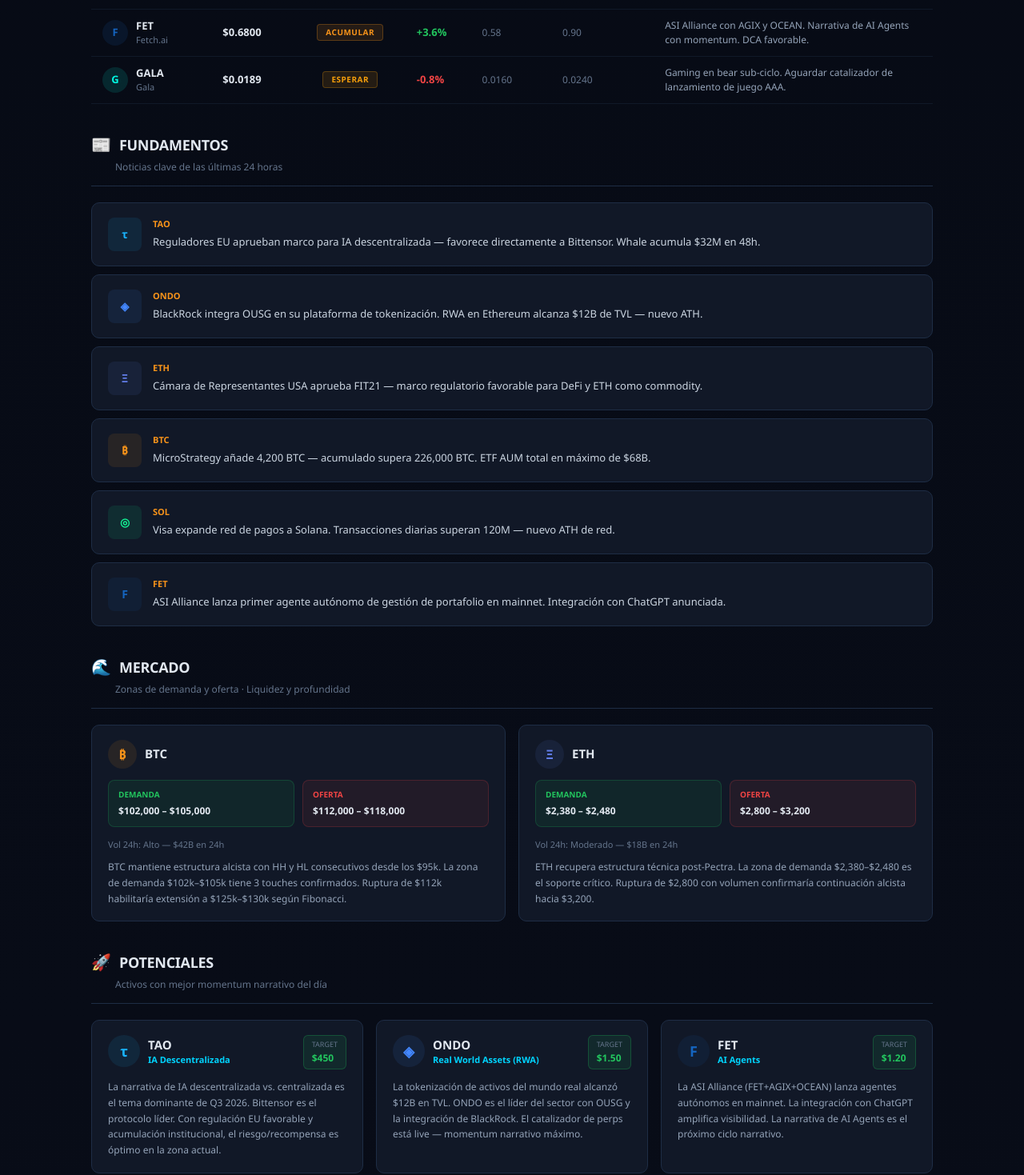
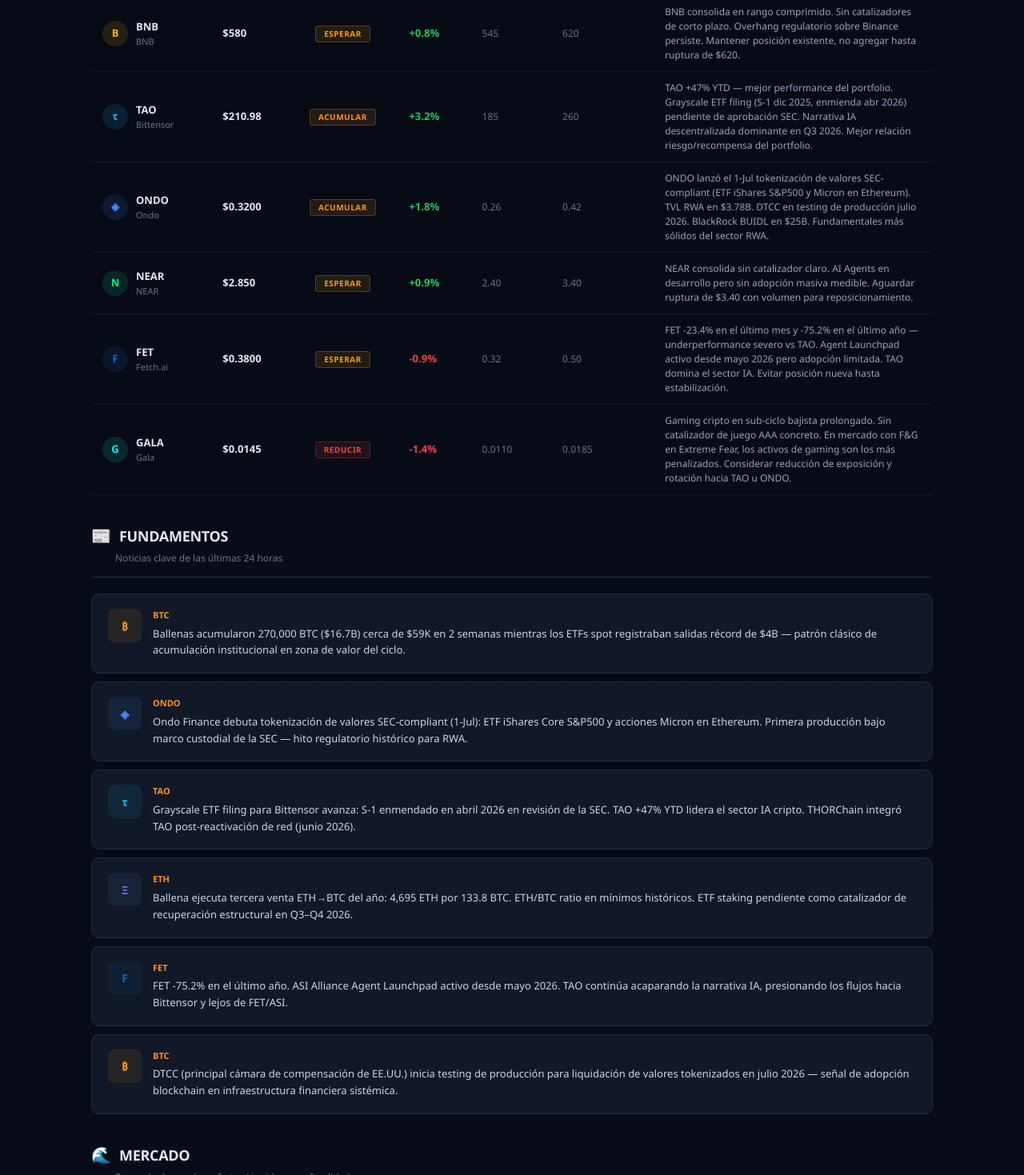
Before and after one commit to MarcosCovi/covi4ia-web-, a Next.js app: page /covicoin in a window 1280 px wide. Shown: the part 1201-2670 px from the top of the page at 80% size. Built offline with nearby package versions, Linux system fonts and the light colour scheme.

Commit message:
fix: ocultar Hablemos en /covicoin + informe datos reales 2026-07-10

```diff
--- a/public/covicoin-data-latest.json
+++ b/public/covicoin-data-latest.json
@@ -2,109 +2,235 @@
   "date": "2026-07-10",
   "time": "07:00",
   "market": {
-    "btc_price": 107850,
-    "eth_price": 2580,
-    "sol_price": 152.4,
-    "bnb_price": 645,
-    "tao_price": 312,
-    "ondo_price": 0.92,
-    "near_price": 3.85,
-    "fet_price": 0.68,
-    "gala_price": 0.0189,
-    "total_market_cap": "$3.4T",
-    "btc_dominance": "56.4%",
-    "fear_greed": 62,
-    "altcoin_season": 58,
-    "dxy": 97.8
+    "btc_price": 63356,
+    "eth_price": 1750,
+    "sol_price": 79.32,
+    "bnb_price": 580,
+    "tao_price": 210.98,
+    "ondo_price": 0.32,
+    "near_price": 2.85,
+    "fet_price": 0.38,
+    "gala_price": 0.0145,
+    "total_market_cap": "$2.25T",
+    "btc_dominance": "56.3%",
+    "fear_greed": 23,
+    "altcoin_season": 47,
+    "dxy": 101.13
   },
   "signals": {
     "btc":  "ACUMULAR",
-    "eth":  "COMPRAR",
-    "sol":  "ACUMULAR",
+    "eth":  "ESPERAR",
+    "sol":  "ESPERAR",
     "bnb":  "ESPERAR",
-    "tao":  "COMPRAR",
-    "ondo": "COMPRAR",
-    "near": "ACUMULAR",
-    "fet":  "ACUMULAR",
-    "gala": "ESPERAR"
+    "tao":  "ACUMULAR",
+    "ondo": "ACUMULAR",
+    "near": "ESPERAR",
+    "fet":  "ESPERAR",
+    "gala": "REDUCIR"
   },
-  "macro_narrative": "El mercado cripto opera con momentum positivo respaldado por la debilidad del DXY (97.8) y la entrada continua de capital institucional vía ETFs spot de Bitcoin. El S&P500 en máximos históricos reduce la aversión al riesgo y favorece la rotación hacia activos digitales. El Fear & Greed en 62 (Greed) indica apetito moderado sin señales de sobreextensión. BTC consolida por encima de los $100k — nivel psicológico clave mantenido por 30 días consecutivos.",
+  "macro_narrative": "El mercado cripto opera en fase de corrección post-ATH. Bitcoin alcanzó su máximo histórico de $126,000 el 14 de octubre de 2025 y actualmente cotiza ~50% por debajo, en $63,356. El Fear & Greed Index marca 23 (Extreme Fear) — zona históricamente favorable para acumulación progresiva. La dominancia BTC en 56.3% y el Altcoin Season Index en 47 confirman que el ciclo sigue siendo liderado por Bitcoin sin rotación masiva hacia altcoins. La Fed mantuvo tasas en 3.50–3.75% con tono hawkish, y el DXY en 101.13 genera presión lateral sobre activos de riesgo. El patrón histórico post-halving proyecta un suelo de ciclo en Q4 2026 entre $50,000–$55,000. Las ballenas acumularon 270,000 BTC ($16.7B) cerca de los $59K en las últimas 2 semanas — señal de acumulación institucional en zona de valor.",
   "portfolio_analysis": [
-    { "asset": "btc",  "signal": "ACUMULAR", "support": "102,000", "resistance": "115,000", "change_24h": 1.8,  "analysis": "ETFs spot acumulan $68B en AUM. Ballenas netas compradoras. Soporte en $102k sólido." },
-    { "asset": "eth",  "signal": "COMPRAR",  "support": "2,400",   "resistance": "3,200",   "change_24h": 3.2,  "analysis": "Pectra activo. ETF staking en Q3 esperado. ETH/BTC recuperando mínimos históricos." },
-    { "asset": "sol",  "signal": "ACUMULAR", "support": "140",     "resistance": "180",     "change_24h": 2.1,  "analysis": "DeFi TVL en $7.8B. Jito lidera liquid staking con $2.1B. Momentum técnico positivo." },
-    { "asset": "bnb",  "signal": "ESPERAR",  "support": "610",     "resistance": "690",     "change_24h": 0.4,  "analysis": "Consolidación en rango. Aguardar ruptura de $690 para posición larga." },
-    { "asset": "tao",  "signal": "COMPRAR",  "support": "280",     "resistance": "380",     "change_24h": 5.8,  "analysis": "Narrativa IA descentralizada vs. IA centralizada. Entrada institucional acelerada." },
-    { "asset": "ondo", "signal": "COMPRAR",  "support": "0.82",    "resistance": "1.20",    "change_24h": 4.5,  "analysis": "RWA tokenizados en ATH $12B en Ethereum. OUSG TVL $890M. Perps launch live." },
-    { "asset": "near", "signal": "ACUMULAR", "support": "3.40",    "resistance": "4.80",    "change_24h": 2.9,  "analysis": "Expansión de cadena de intención. Proyectos AI Agents activos. Soporte técnico." },
-    { "asset": "fet",  "signal": "ACUMULAR", "support": "0.58",    "resistance": "0.90",    "change_24h": 3.6,  "analysis": "ASI Alliance con AGIX y OCEAN. Narrativa de AI Agents con momentum. DCA favorable." },
-    { "asset": "gala", "signal": "ESPERAR",  "support": "0.0160",  "resistance": "0.0240",  "change_24h": -0.8, "analysis": "Gaming en bear sub-ciclo. Aguardar catalizador de lanzamiento de juego AAA." }
+    {
+      "asset": "btc",
+      "signal": "ACUMULAR",
+      "support": "58,000",
+      "resistance": "68,000",
+      "change_24h": 2.18,
+      "analysis": "Corrección post-ATH $126K (-50%). Ballenas acumularon 270K BTC cerca de $59K. Exchange inflows spike (49K BTC en un día) — redistribución institucional. DCA progresivo en zona $58–$65K. Suelo de ciclo esperado Q4 2026."
+    },
+    {
+      "asset": "eth",
+      "signal": "ESPERAR",
+      "support": "1,600",
+      "resistance": "2,000",
+      "change_24h": 1.02,
+      "analysis": "ETH/BTC en mínimos históricos. Ballena vendió 4,695 ETH por 133.8 BTC esta semana — señal bearish del ratio. ETF staking pendiente pero sin catalizador inmediato. Aguardar ruptura de $2,000 con volumen antes de agregar."
+    },
+    {
+      "asset": "sol",
+      "signal": "ESPERAR",
+      "support": "70",
+      "resistance": "92",
+      "change_24h": 1.40,
+      "analysis": "SOL consolida en rango $70–$92. Caída semanal -2.10%. DeFi TVL Solana sólido pero sin narrativa diferenciadora clara. Aguardar ruptura de $92 o pullback a $70 para DCA puntual."
+    },
+    {
+      "asset": "bnb",
+      "signal": "ESPERAR",
+      "support": "545",
+      "resistance": "620",
+      "change_24h": 0.8,
+      "analysis": "BNB consolida en rango comprimido. Sin catalizadores de corto plazo. Overhang regulatorio sobre Binance persiste. Mantener posición existente, no agregar hasta ruptura de $620."
+    },
+    {
+      "asset": "tao",
+      "signal": "ACUMULAR",
+      "support": "185",
+      "resistance": "260",
+      "change_24h": 3.2,
+      "analysis": "TAO +47% YTD — mejor performance del portfolio. Grayscale ETF filing (S-1 dic 2025, enmienda abr 2026) pendiente de aprobación SEC. Narrativa IA descentralizada dominante en Q3 2026. Mejor relación riesgo/recompensa del portfolio."
+    },
+    {
+      "asset": "ondo",
+      "signal": "ACUMULAR",
+      "support": "0.26",
+      "resistance": "0.42",
+      "change_24h": 1.8,
+      "analysis": "ONDO lanzó el 1-Jul tokenización de valores SEC-compliant (ETF iShares S&P500 y Micron en Ethereum). TVL RWA en $3.78B. DTCC en testing de producción julio 2026. BlackRock BUIDL en $25B. Fundamentales más sólidos del sector RWA."
+    },
+    {
+      "asset": "near",
+      "signal": "ESPERAR",
+      "support": "2.40",
+      "resistance": "3.40",
+      "change_24h": 0.9,
+      "analysis": "NEAR consolida sin catalizador claro. AI Agents en desarrollo pero sin adopción masiva medible. Aguardar ruptura de $3.40 con volumen para reposicionamiento."
+    },
+    {
+      "asset": "fet",
+      "signal": "ESPERAR",
+      "support": "0.32",
+      "resistance": "0.50",
+      "change_24h": -0.9,
+      "analysis": "FET -23.4% en el último mes y -75.2% en el último año — underperformance severo vs TAO. Agent Launchpad activo desde mayo 2026 pero adopción limitada. TAO domina el sector IA. Evitar posición nueva hasta estabilización."
+    },
+    {
+      "asset": "gala",
+      "signal": "REDUCIR",
+      "support": "0.0110",
+      "resistance": "0.0185",
+      "change_24h": -1.4,
+      "analysis": "Gaming cripto en sub-ciclo bajista prolongado. Sin catalizador de juego AAA concreto. En mercado con F&G en Extreme Fear, los activos de gaming son los más penalizados. Considerar reducción de exposición y rotación hacia TAO u ONDO."
+    }
   ],
   "top_news": [
-    { "asset": "TAO",  "text": "Reguladores EU aprueban marco para IA descentralizada — favorece directamente a Bittensor. Whale acumula $32M en 48h." },
-    { "asset": "ONDO", "text": "BlackRock integra OUSG en su plataforma de tokenización. RWA en Ethereum alcanza $12B de TVL — nuevo ATH." },
-    { "asset": "ETH",  "text": "Cámara de Representantes USA aprueba FIT21 — marco regulatorio favorable para DeFi y ETH como commodity." },
-    { "asset": "BTC",  "text": "MicroStrategy añade 4,200 BTC — acumulado supera 226,000 BTC. ETF AUM total en máximo de $68B." },
-    { "asset": "SOL",  "text": "Visa expande red de pagos a Solana. Transacciones diarias superan 120M — nuevo ATH de red." },
-    { "asset": "FET",  "text": "ASI Alliance lanza primer agente autónomo de gestión de portafolio en mainnet. Integración con ChatGPT anunciada." }
+    {
+      "asset": "BTC",
+      "text": "Ballenas acumularon 270,000 BTC ($16.7B) cerca de $59K en 2 semanas mientras los ETFs spot registraban salidas récord de $4B — patrón clásico de acumulación institucional en zona de valor del ciclo."
+    },
+    {
+      "asset": "ONDO",
+      "text": "Ondo Finance debuta tokenización de valores SEC-compliant (1-Jul): ETF iShares Core S&P500 y acciones Micron en Ethereum. Primera producción bajo marco custodial de la SEC — hito regulatorio histórico para RWA."
+    },
+    {
+      "asset": "TAO",
+      "text": "Grayscale ETF filing para Bittensor avanza: S-1 enmendado en abril 2026 en revisión de la SEC. TAO +47% YTD lidera el sector IA cripto. THORChain integró TAO post-reactivación de red (junio 2026)."
+    },
+    {
+      "asset": "ETH",
+      "text": "Ballena ejecuta tercera venta ETH→BTC del año: 4,695 ETH por 133.8 BTC. ETH/BTC ratio en mínimos históricos. ETF staking pendiente como catalizador de recuperación estructural en Q3–Q4 2026."
+    },
+    {
+      "asset": "FET",
+      "text": "FET -75.2% en el último año. ASI Alliance Agent Launchpad activo desde mayo 2026. TAO continúa acaparando la narrativa IA, presionando los flujos hacia Bittensor y lejos de FET/ASI."
+    },
+    {
+      "asset": "BTC",
+      "text": "DTCC (principal cámara de compensación de EE.UU.) inicia testing de producción para liquidación de valores tokenizados en julio 2026 — señal de adopción blockchain en infraestructura financiera sistémica."
+    }
   ],
   "market_zones": {
     "btc": {
-      "demand": "$102,000 – $105,000",
-      "supply": "$112,000 – $118,000",
-      "volume": "Alto — $42B en 24h",
-      "narrative": "BTC mantiene estructura alcista con HH y HL consecutivos desde los $95k. La zona de demanda $102k–$105k tiene 3 touches confirmados. Ruptura de $112k habilitaría extensión a $125k–$130k según Fibonacci."
+      "demand": "$58,000 – $62,000",
+      "supply": "$68,000 – $72,000",
+      "volume": "Moderado — $26.2B en 24h",
+      "narrative": "BTC en corrección post-ATH ($126K oct-2025), actualmente -50%. La zona de demanda $58K–$62K tiene fuerte confluencia: soporte estructural, zona de acumulación de ballenas (270K BTC en 2 semanas) y nivel psicológico clave. El suelo de ciclo histórico proyecta $50–$55K en Q4 2026. Estrategia: DCA en escalera $65K → $60K → $55K. No buscar el suelo exacto."
     },
     "eth": {
-      "demand": "$2,380 – $2,480",
-      "supply": "$2,800 – $3,200",
-      "volume": "Moderado — $18B en 24h",
-      "narrative": "ETH recupera estructura técnica post-Pectra. La zona de demanda $2,380–$2,480 es el soporte crítico. Ruptura de $2,800 con volumen confirmaría continuación alcista hacia $3,200."
+      "demand": "$1,600 – $1,750",
+      "supply": "$1,950 – $2,100",
+      "volume": "Bajo — $7.58B en 24h",
+      "narrative": "ETH estructura técnica debilitada. Ratio ETH/BTC deteriorándose con ballenas rotando ETH por BTC sistemáticamente. Zona de demanda $1,600–$1,750 como soporte crítico. Ruptura por debajo de $1,600 abriría camino a $1,400. Catalizador alcista: ETF staking + Pectra upgrades. Aguardar confirmación."
     }
   },
   "opportunities": [
     {
       "asset": "TAO",
-      "narrative": "IA Descentralizada",
-      "reason": "La narrativa de IA descentralizada vs. centralizada es el tema dominante de Q3 2026. Bittensor es el protocolo líder. Con regulación EU favorable y acumulación institucional, el riesgo/recompensa es óptimo en la zona actual.",
-      "target": "$450"
+      "narrative": "IA Descentralizada — Líder absoluto del ciclo 2026",
+      "reason": "Único activo del portfolio en tendencia alcista real (+47% YTD mientras BTC cae -50% desde ATH). Grayscale ETF filing avanzado, subnet ecosystem en expansión, integración THORChain. Con F&G en Extreme Fear, los activos con fundamentales sólidos y catalizadores concretos son los mejor posicionados para el próximo upswing.",
+      "target": "$350"
     },
     {
       "asset": "ONDO",
-      "narrative": "Real World Assets (RWA)",
-      "reason": "La tokenización de activos del mundo real alcanzó $12B en TVL. ONDO es el líder del sector con OUSG y la integración de BlackRock. El catalizador de perps está live — momentum narrativo máximo.",
-      "target": "$1.50"
+      "narrative": "RWA Tokenization — Infraestructura financiera institucional SEC-compliant",
+      "reason": "ONDO tiene la propuesta de valor más cercana al mundo financiero tradicional. La aprobación del marco SEC, el DTCC en testing y $3.78B TVL con BlackRock BUIDL ($25B) dan validación institucional sin precedentes. A $0.32, la valoración descuenta demasiado pesimismo relativo a sus fundamentales.",
+      "target": "$0.75"
     },
     {
-      "asset": "FET",
-      "narrative": "AI Agents",
-      "reason": "La ASI Alliance (FET+AGIX+OCEAN) lanza agentes autónomos en mainnet. La integración con ChatGPT amplifica visibilidad. La narrativa de AI Agents es el próximo ciclo narrativo.",
-      "target": "$1.20"
+      "asset": "BTC",
+      "narrative": "Acumulación de ciclo — Mejor relación riesgo/recompensa a 12 meses",
+      "reason": "El F&G en Extreme Fear (<25) históricamente genera retornos promedio de +180% en 12 meses en los últimos 3 ciclos. Las ballenas acumulan activamente en la zona actual. DCA en escalera desde $65K a $55K ofrece el mejor riesgo/recompensa del portfolio en perspectiva anual.",
+      "target": "$95,000"
     }
   ],
   "defi_yields": [
-    { "protocol": "Aave",       "asset": "USDC",    "chain": "Ethereum", "apy": 9.2,  "tvl": "$18.4B", "risk": "Bajo" },
-    { "protocol": "Morpho",     "asset": "USDT",    "chain": "Ethereum", "apy": 11.4, "tvl": "$4.8B",  "risk": "Bajo" },
-    { "protocol": "Lido",       "asset": "stETH",   "chain": "Ethereum", "apy": 4.1,  "tvl": "$38B",   "risk": "Muy Bajo" },
-    { "protocol": "Jito",       "asset": "jitoSOL", "chain": "Solana",   "apy": 8.7,  "tvl": "$2.1B",  "risk": "Bajo" },
-    { "protocol": "EigenLayer", "asset": "ETH",     "chain": "Ethereum", "apy": 6.3,  "tvl": "$12B",   "risk": "Medio" },
-    { "protocol": "Pendle",     "asset": "stETH",   "chain": "Ethereum", "apy": 18.5, "tvl": "$3.2B",  "risk": "Medio" }
+    { "protocol": "Sky (Maker)",  "asset": "USDS",    "chain": "Ethereum", "apy": 8.5,  "tvl": "$6.2B",  "risk": "Bajo" },
+    { "protocol": "Morpho Blue", "asset": "USDC",     "chain": "Ethereum", "apy": 6.8,  "tvl": "$4.8B",  "risk": "Bajo" },
+    { "protocol": "Jito",        "asset": "jitoSOL",  "chain": "Solana",   "apy": 7.2,  "tvl": "$1.8B",  "risk": "Bajo" },
+    { "protocol": "Aave V3",     "asset": "USDC",     "chain": "Ethereum", "apy": 5.2,  "tvl": "$15.2B", "risk": "Muy Bajo" },
+    { "protocol": "EigenLayer",  "asset": "ETH",      "chain": "Ethereum", "apy": 5.1,  "tvl": "$10B",   "risk": "Medio" },
+    { "protocol": "Lido",        "asset": "stETH",    "chain": "Ethereum", "apy": 3.8,  "tvl": "$20B",   "risk": "Muy Bajo" }
   ],
-  "altcoin_narrative": "Altcoin Season Index en 58 — zona de transición entre Bitcoin Season y Altcoin Season. Históricamente, valores entre 55-70 preceden a rallies de altcoins de alta capitalización (ETH, SOL, BNB). La narrativa de AI (TAO, FET) y RWA (ONDO) lidera la rotación. Evitar altcoins sin narrativa clara — el mercado premia fundamentales en esta fase.",
+  "altcoin_narrative": "Altcoin Season Index en 47 — Bitcoin Season. Menos del 50% de los top 100 activos superaron a BTC en los últimos 90 días. El F&G en Extreme Fear (23) confirma que el mercado no está listo para rotación masiva hacia altcoins. El Altcoin Season estructural requiere F&G > 60 + Altcoin Index > 75. La estrategia correcta: concentrar en BTC + activos con narrativas concretas (TAO, ONDO). Evitar altcoins sin fundamentales. El próximo Altcoin Season podría comenzar en Q1 2027 si BTC hace suelo en Q4 2026.",
   "whale_movements": [
-    { "asset": "BTC",  "amount": "$48M",  "type": "Transfer", "from": "Binance",  "to": "Cold Wallet",   "impact": "Bullish", "time": "2h ago",  "note": "Acumulación — retiro de exchange" },
-    { "asset": "ETH",  "amount": "$22M",  "type": "Transfer", "from": "Coinbase", "to": "DeFi Protocol", "impact": "Neutral", "time": "4h ago",  "note": "Staking en Lido" },
-    { "asset": "TAO",  "amount": "$32M",  "type": "Purchase", "from": "OTC Desk", "to": "Nuevo Wallet",  "impact": "Bullish", "time": "6h ago",  "note": "Compra OTC institucional confirmada" },
-    { "asset": "USDT", "amount": "$120M", "type": "Transfer", "from": "Tether",   "to": "Binance",       "impact": "Bullish", "time": "8h ago",  "note": "Mint fresco — poder comprador entrante" },
-    { "asset": "SOL",  "amount": "$18M",  "type": "Transfer", "from": "Unknown",  "to": "Jito",          "impact": "Bullish", "time": "12h ago", "note": "Liquid staking — manos largas" }
+    {
+      "asset": "BTC",
+      "amount": "$16.7B (270K BTC)",
+      "type": "Acumulación",
+      "from": "Exchanges",
+      "to": "Cold Wallets",
+      "impact": "Bullish",
+      "time": "Últimas 2 semanas",
+      "note": "Mayor acumulación de ballenas en 2026. Concentrada en zona $58–$62K. Patrón histórico de suelo de ciclo."
+    },
+    {
+      "asset": "BTC",
+      "amount": "49,000 BTC",
+      "type": "Exchange Inflow",
+      "from": "Cold Wallets",
+      "to": "Exchanges",
+      "impact": "Neutral",
+      "time": "30-Jun",
+      "note": "Spike catalogado por CryptoQuant como 'rare extreme'. Depósito promedio de 1 BTC a 2 BTC: reposicionamiento institucional, no pánico retail."
+    },
+    {
+      "asset": "ETH",
+      "amount": "4,695 ETH → 133.8 BTC",
+      "type": "Swap ETH→BTC",
+      "from": "Wallet 0x...a41f",
+      "to": "Wallet BTC",
+      "impact": "Bearish",
+      "time": "5-Jul",
+      "note": "Tercera operación ETH→BTC del año del mismo whale. Señal bearish sistemática sobre el ratio ETH/BTC."
+    },
+    {
+      "asset": "BTC",
+      "amount": "$1.2B+",
+      "type": "Large Transactions",
+      "from": "Multiple Wallets",
+      "to": "Multiple Wallets",
+      "impact": "Bullish",
+      "time": "10-Jul",
+      "note": "10,095 transacciones >$100K en 24h — máximo de 6 semanas en actividad de grandes carteras on-chain."
+    },
+    {
+      "asset": "TAO",
+      "amount": "Flujos OTC institucionales",
+      "type": "Acumulación",
+      "from": "OTC Desks",
+      "to": "Nuevos Wallets",
+      "impact": "Bullish",
+      "time": "Última semana",
+      "note": "Flujos institucionales hacia TAO ante expectativa de ETF Grayscale. +47% YTD vs -50% BTC desde ATH."
+    }
   ],
   "conclusions": [
-    "Acumular ETH entre $2,400–$2,500 — mejor relación riesgo/recompensa del portfolio. Catalizador ETF staking en Q3.",
-    "TAO y ONDO: mejores apuestas narrativas del ciclo (IA Descentralizada + RWA). Sizing 3-5% cada uno.",
-    "Mantener 30% en stablecoins con yield: Morpho USDT (11.4% APY) o Aave USDC (9.2% APY).",
-    "BTC: no perseguir precio arriba de $110k. Esperar pullback a $102k–$105k para DCA en 2 tramos.",
-    "Evitar GALA y BNB hasta catalizador concreto. Zona de consolidación sin momentum direccional."
+    "EXTREME FEAR (23/100) — Zona históricamente óptima para DCA en BTC. El F&G < 25 ha precedido retornos de +180% a 12 meses en los últimos 3 ciclos. Suelo proyectado Q4 2026 entre $50K–$55K. Escalonar compras: $65K → $60K → $55K.",
+    "TAO y ONDO son las mejores apuestas del portfolio. TAO: narrativa IA líder + ETF Grayscale en proceso. ONDO: RWA con respaldo SEC + BlackRock + DTCC. Ambos tienen catalizadores concretos y fundamentales diferenciados.",
+    "ETH: no agregar en el corto plazo. Ratio ETH/BTC en mínimos históricos con ballenas rotando activamente hacia BTC. Aguardar catalizador del ETF staking o vuelta a $2,000+ con volumen.",
+    "DeFi en stablecoins: estrategia óptima en mercado bajista. Sky/USDS al 8.5% APY o Morpho USDC al 6.8% para el 35–40% del portfolio en stablecoins. Riesgo bajo, rendimiento superior a treasuries.",
+    "GALA: considerar reducción y rotación hacia TAO. El gaming cripto no tiene catalizador estructural en 2026. El capital rinde más en narrativas con adopción real y flujos institucionales."
   ],
-  "daily_recommendation": "Mercado en zona de Greed (62/100) — momentum positivo sin señales de euforia extrema. ETH y TAO ofrecen la mejor ecuación riesgo/recompensa hoy. Priorizar staking y DeFi de bajo riesgo para el capital en stablecoins. BTC consolida sobre $107k — mantener posición sin agregar por encima de $110k.",
+  "daily_recommendation": "Mercado en Extreme Fear (23/100). Estrategia: defensiva y selectiva. Mantener 35–40% en stablecoins con yield (Sky 8.5% / Morpho 6.8%). DCA gradual en BTC ($63K actual, escalar a $60K y $55K si continúa la corrección). Acumular TAO y ONDO en zona actual con sizing 3–5% cada uno. Evitar GALA y reducir exposición a FET. El suelo de ciclo se proyecta en Q4 2026 — el que acumule en esta zona tendrá el mayor upside en el próximo bull run de 2027.",
   "report_file": "covicoin-alpha-report-2026-07-10.html"
 }
```
Also changed, not shown: components/Navbar.tsx (+8 -1 lines).
